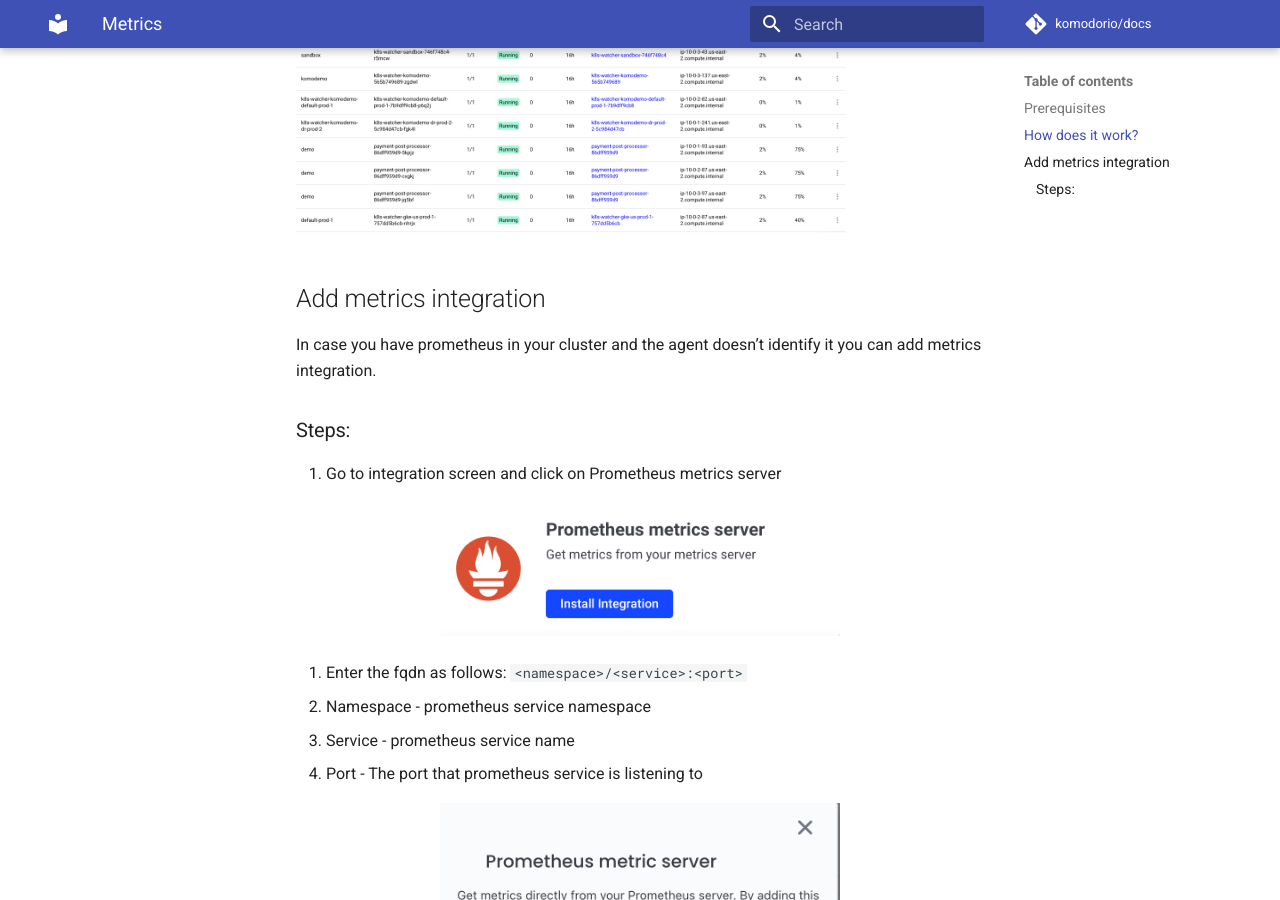
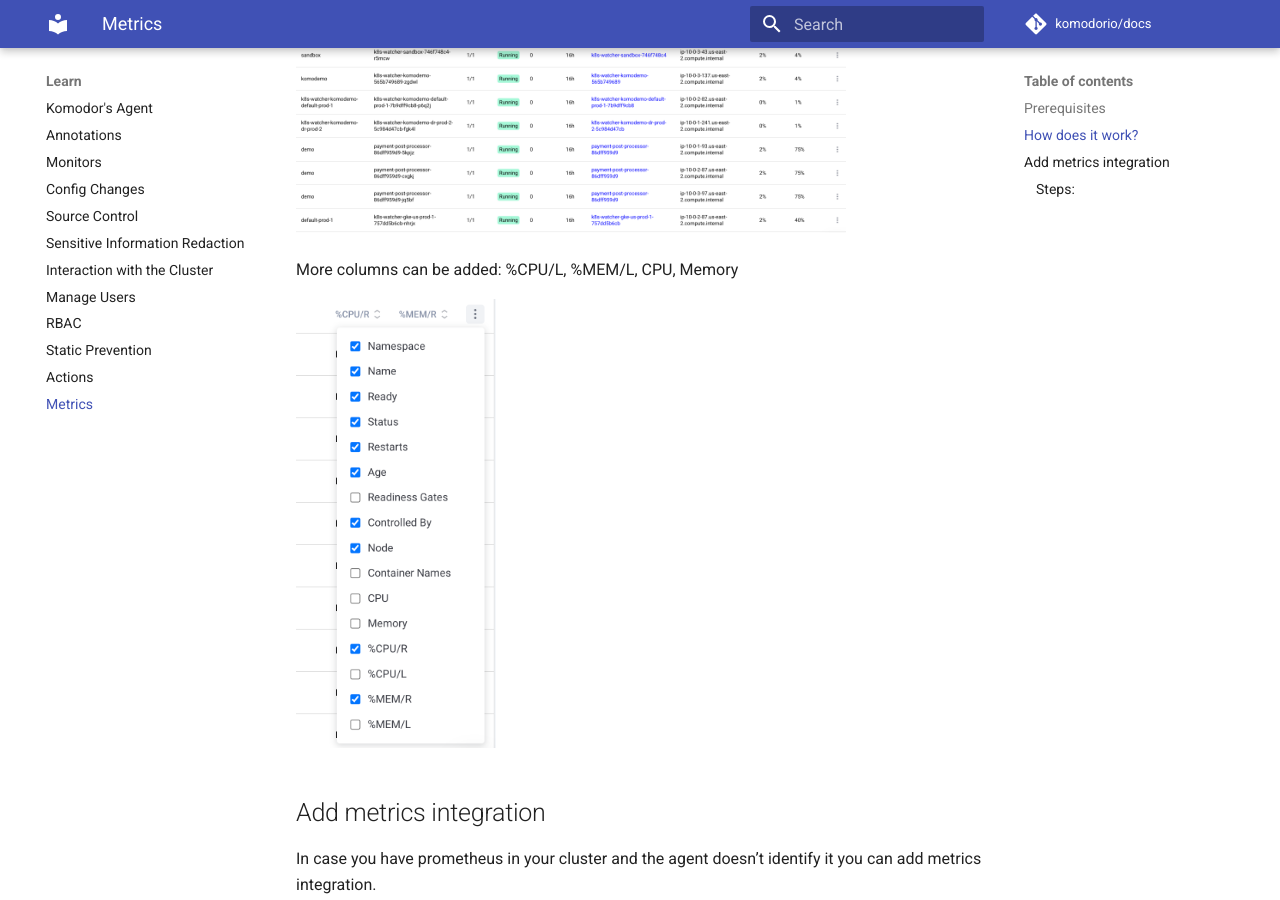
Before and after one commit to komodorio/docs, an MkDocs documentation site: the page built from docs/Learn/Metrics.md, in a window 1280 px wide and 900 px high, scrolled down 772 px. Built offline with MkDocs 1.6.1 and Material for MkDocs 9.7.7, drawn with Linux system fonts in a browser that asks for light colours; comment, search, counter and statistics services are not loaded.

Commit message:
fix on metrics

```diff
--- a/docs/Learn/Metrics.md
+++ b/docs/Learn/Metrics.md
@@ -20,6 +20,10 @@
 - %MEM/R - percentage of memory usage per request
 
 <img src="./img/pod_metrics.png" width="550">
+
+More columns can be added: %CPU/L, %MEM/L, CPU, Memory
+
+<img src="./img/metrics_columns.png" width="200">
 
 ## Add metrics integration
 
--- a/mkdocs.yml
+++ b/mkdocs.yml
@@ -35,6 +35,7 @@
       - RBAC: Learn/RBAC.md
       - Static Prevention: Learn/Static-Prevention.md
       - Actions: Learn/Actions.md
+      - Metrics: Learn/Metrics.md
   - Integrations:
       - Datadog: Integrations/Datadog.md
       - Datadog Webhook: Integrations/datadog-webhook.md
```
Also changed, not shown: docs/Learn/img/metrics_columns.png (added).
